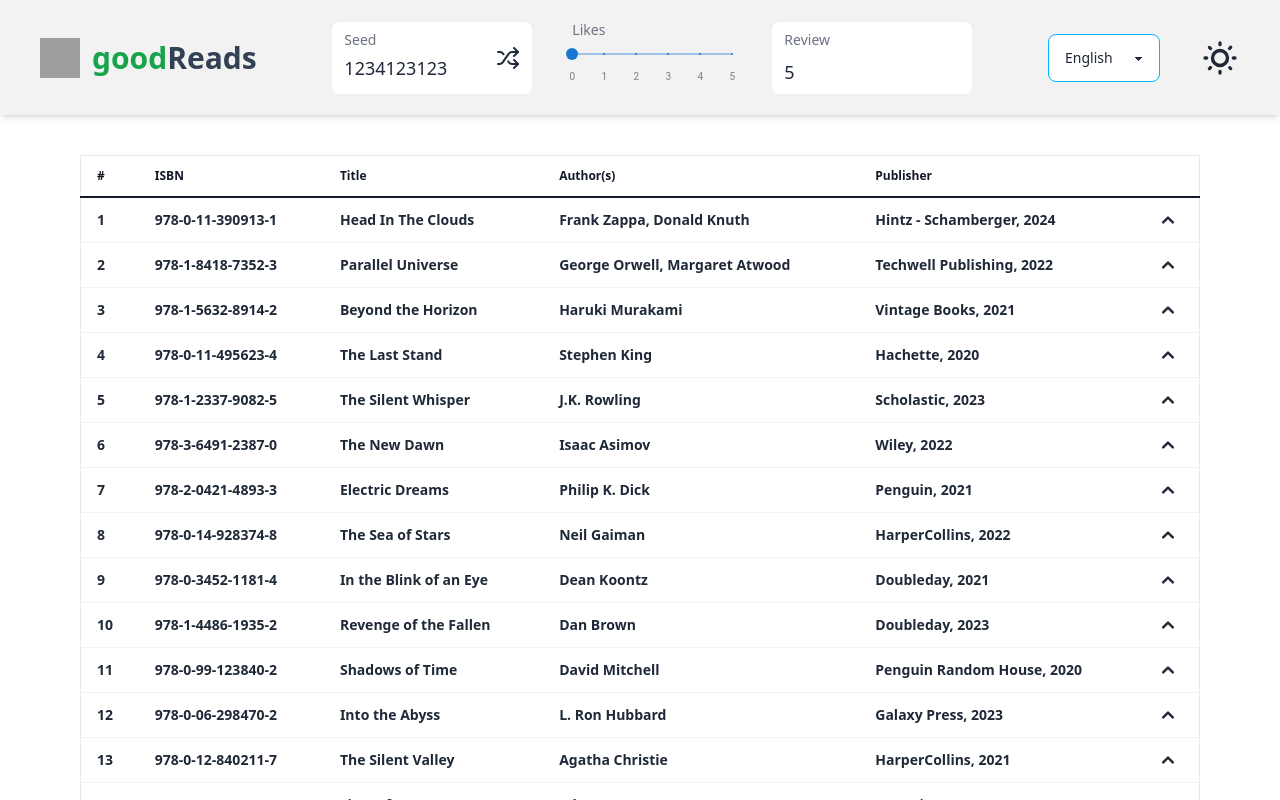
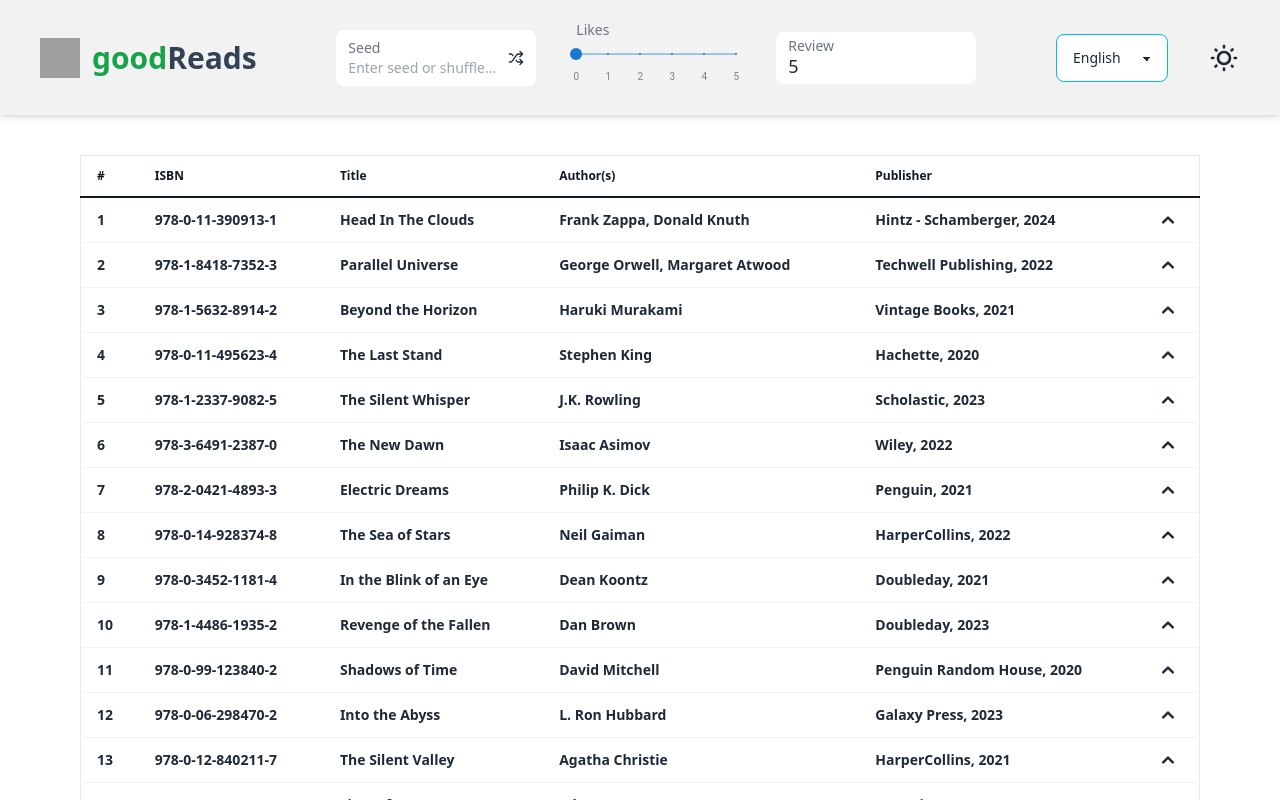
Before and after one commit to jahongirnurmamatov/itransition-task5, a React (Vite) app in the folder frontend/: page / in a window 1280 px wide. Shown: the top 800 px of the page. Built offline with nearby package versions, Linux system fonts and the light colour scheme; grey boxes are pictures that could not be loaded.

Commit message:
Navbar seed and toggle fixed

```diff
--- a/frontend/src/components/navbar/Navbar.jsx
+++ b/frontend/src/components/navbar/Navbar.jsx
@@ -13,16 +13,16 @@ const Navbar = () => {
         <div className="bg-white border-1 border-gray-400 w-[200px] py-2 flex items-center justify-between px-3 rounded-lg ">
           <div className="flex flex-col gap-0 text-start">
             <p className="text-sm text-gray-500">Seed</p>
-            <span className="textarea-lg p-0">1234123123 </span>
+            <input className="textarea-lg p-0 outline-none border-none w-full text-sm" placeholder="Enter seed or shuffle..."/>
           </div>
-          <ShuffleIcon className="w-8 h-8" />
+          <ShuffleIcon  />
         </div>
         <div className="w-40 ">
           <p className="text-gray-500 text-start text-sm">Likes</p>
           <SliderCopm/>
         </div>
-        <div className="bg-white border-1 border-gray-400 w-[200px] py-2 px-3 rounded-lg ">
-          <p className="text-gray-500 text-start text-sm">Review</p>
+        <div className="bg-white border-1 border-gray-400 w-[200px] py-1 px-3 rounded-lg ">
+          <p className="text-gray-500 text-start text-sm -mb-3">Review</p>
           <input
             type="number"
             min={0}
--- a/frontend/src/components/navbar/ShuffleIcon.jsx
+++ b/frontend/src/components/navbar/ShuffleIcon.jsx
@@ -13,6 +13,7 @@ const ShuffleIcon = () => {
       stroke-linecap="round"
       stroke-linejoin="round"
       class="lucide lucide-shuffle"
+      className="w-5"
     >
       <path d="M2 18h1.4c1.3 0 2.5-.6 3.3-1.7l6.1-8.6c.7-1.1 2-1.7 3.3-1.7H22" />
       <path d="m18 2 4 4-4 4" />
--- a/frontend/src/components/navbar/ThemeToggle.jsx
+++ b/frontend/src/components/navbar/ThemeToggle.jsx
@@ -1,5 +1,5 @@
-import React from 'react'
-import  { useEffect, useState } from "react";
+import React from "react";
+import { useEffect, useState } from "react";
 const ThemeToggle = () => {
   const [theme, setTheme] = useState(
     localStorage.getItem("theme") ? localStorage.getItem("theme") : "light"
@@ -14,20 +14,18 @@ const ThemeToggle = () => {
     }
   };
 
-      // set theme state in localstorage on mount & also update localstorage on state change
+
   useEffect(() => {
     localStorage.setItem("theme", theme);
     const localTheme = localStorage.getItem("theme");
-        // add custom data-theme attribute to html tag required to update theme using DaisyUI
+
     document.querySelector("html").setAttribute("data-theme", localTheme);
   }, [theme]);
   return (
     <label className="swap swap-rotate">
-        {/* this hidden checkbox controls the state */}
       <input
         type="checkbox"
         onChange={handleToggle}
-          // show toggle image based on localstorage theme
         checked={theme === "light" ? false : true}
         className="theme-controller"
         value="synthwave"
@@ -35,7 +33,7 @@ const ThemeToggle = () => {
 
       {/* sun icon */}
       <svg
-          className="swap-off h-10 w-10 fill-current"
+        className="swap-off h-8 w-8 fill-current"
         xmlns="http://www.w3.org/2000/svg"
         viewBox="0 0 24 24"
       >
@@ -44,14 +42,14 @@ const ThemeToggle = () => {
 
       {/* moon icon */}
       <svg
-          className="swap-on h-10 w-10 fill-current"
+        className="swap-on  h-8 w-8  fill-current"
         xmlns="http://www.w3.org/2000/svg"
         viewBox="0 0 24 24"
       >
         <path d="M21.64,13a1,1,0,0,0-1.05-.14,8.05,8.05,0,0,1-3.37.73A8.15,8.15,0,0,1,9.08,5.49a8.59,8.59,0,0,1,.25-2A1,1,0,0,0,8,2.36,10.14,10.14,0,1,0,22,14.05,1,1,0,0,0,21.64,13Zm-9.5,6.69A8.14,8.14,0,0,1,7.08,5.22v.27A10.15,10.15,0,0,0,17.22,15.63a9.79,9.79,0,0,0,2.1-.22A8.11,8.11,0,0,1,12.14,19.73Z" />
       </svg>
     </label>
-  )
-}
+  );
+};
 
-export default ThemeToggle
+export default ThemeToggle;
```
Lines whose indentation alone changed are shown as unchanged.
